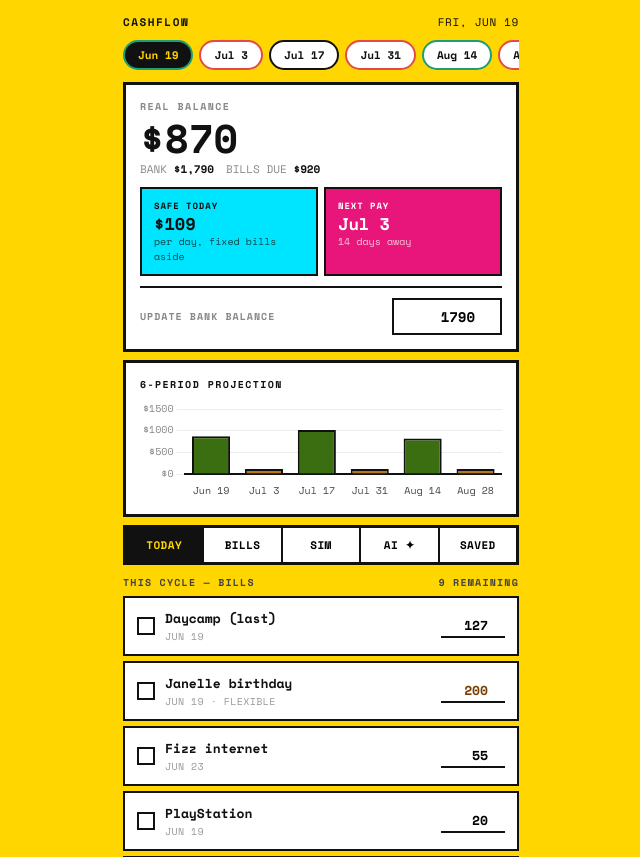
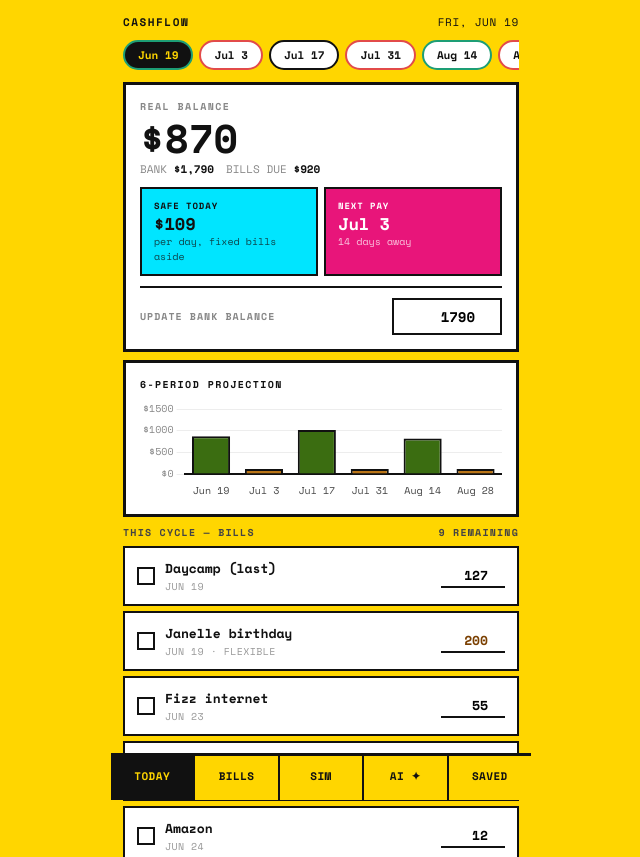
Before and after one commit to maciek11123/Cashflow, a plain HTML site: page index.html in a window 1280 px wide. Shown: the top 857 px of the page, without its empty margins (319-959 px from the left). Drawn offline with nearby package versions, Linux system fonts and the light colour scheme.

Commit message:
cashflow: bottom nav bar

```diff
--- a/index.html
+++ b/index.html
@@ -9,14 +9,14 @@
 <meta name="apple-mobile-web-app-capable" content="yes"/>
 <meta name="apple-mobile-web-app-status-bar-style" content="black-translucent"/>
 <meta name="apple-mobile-web-app-title" content="CASHFLOW"/>
-<link rel="manifest" href="manifest.json"/>
-<link rel="apple-touch-icon" href="icon-192.png"/>
+<link rel="manifest" href="cashflow-manifest.json"/>
+<link rel="apple-touch-icon" href="cashflow-icon-192.png"/>
 <link rel="preconnect" href="https://fonts.googleapis.com"/>
 <link href="https://fonts.googleapis.com/css2?family=Space+Mono:wght@400;700&display=swap" rel="stylesheet"/>
 <style>
 *{box-sizing:border-box;margin:0;padding:0}
 html,body{font-family:'Space Mono',monospace;background:#FFD600;color:#111;min-height:100vh}
-.app{max-width:420px;margin:0 auto;padding:14px 12px 80px}
+.app{max-width:420px;margin:0 auto;padding:14px 12px 90px}
 
 /* top bar */
 .top-bar{display:flex;justify-content:space-between;align-items:baseline;margin-bottom:10px}
@@ -60,8 +60,8 @@ html,body{font-family:'Space Mono',monospace;background:#FFD600;color:#111;min-h
 .graph-wrap{position:relative;height:100px}
 
 /* nav tabs */
-.nav-tabs{display:flex;border:3px solid #111;margin-bottom:10px;background:#fff}
-.ntab{flex:1;padding:9px 4px;font-family:'Space Mono',monospace;font-size:11px;font-weight:700;letter-spacing:.04em;cursor:pointer;text-align:center;border:none;background:transparent;border-right:2px solid #111}
+.nav-tabs{display:flex;position:fixed;bottom:0;left:0;right:0;max-width:420px;margin:0 auto;border-top:3px solid #111;border-bottom:none;background:#FFD600;z-index:100}
+.ntab{flex:1;padding:12px 4px 16px;font-family:'Space Mono',monospace;font-size:11px;font-weight:700;letter-spacing:.04em;cursor:pointer;text-align:center;border:none;background:transparent;border-right:2px solid #111;color:#111}
 .ntab:last-child{border-right:none}
 .ntab.active{background:#111;color:#FFD600}
 
@@ -168,14 +168,6 @@ html,body{font-family:'Space Mono',monospace;background:#FFD600;color:#111;min-h
 </div>
 
 <!-- TABS -->
-<div class="nav-tabs">
-  <button class="ntab active" onclick="switchTab('today')">TODAY</button>
-  <button class="ntab" onclick="switchTab('bills')">BILLS</button>
-  <button class="ntab" onclick="switchTab('sim')">SIM</button>
-  <button class="ntab" onclick="switchTab('aiproj')">AI ✦</button>
-  <button class="ntab" onclick="switchTab('projections')">SAVED</button>
-</div>
-
 <!-- TODAY TAB -->
 <div class="pane active" id="pane-today">
   <div class="section-hdr">
@@ -308,6 +300,13 @@ html,body{font-family:'Space Mono',monospace;background:#FFD600;color:#111;min-h
   <div id="proj-list"></div>
 </div>
 
+<div class="nav-tabs">
+  <button class="ntab active" onclick="switchTab('today')">TODAY</button>
+  <button class="ntab" onclick="switchTab('bills')">BILLS</button>
+  <button class="ntab" onclick="switchTab('sim')">SIM</button>
+  <button class="ntab" onclick="switchTab('aiproj')">AI ✦</button>
+  <button class="ntab" onclick="switchTab('projections')">SAVED</button>
+</div>
 </div>
 
 <script src="https://cdnjs.cloudflare.com/ajax/libs/Chart.js/4.4.1/chart.umd.js"></script>
@@ -939,7 +938,7 @@ refresh();
 
 // PWA service worker
 if('serviceWorker' in navigator){
-  navigator.serviceWorker.register('sw.js')
+  navigator.serviceWorker.register('cashflow-sw.js')
     .then(()=>console.log('SW registered'))
     .catch(e=>console.log('SW failed:',e));
 }
```
